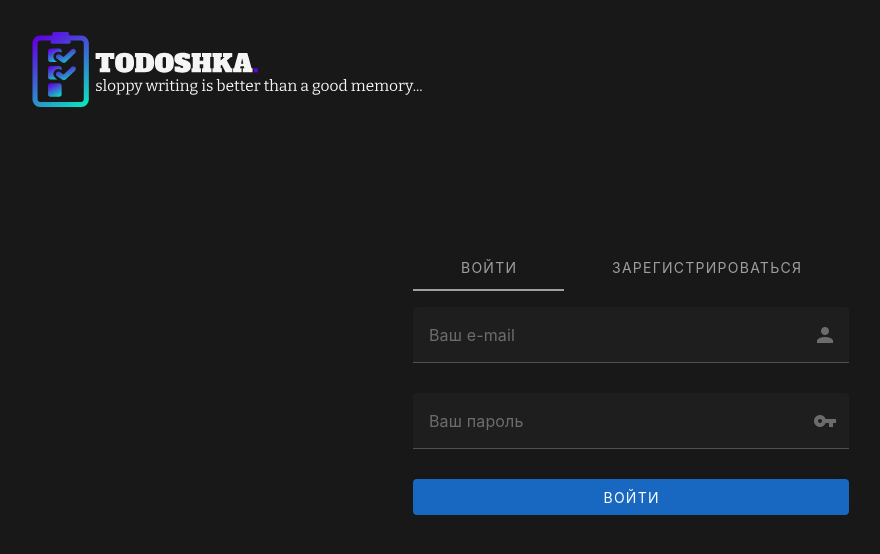
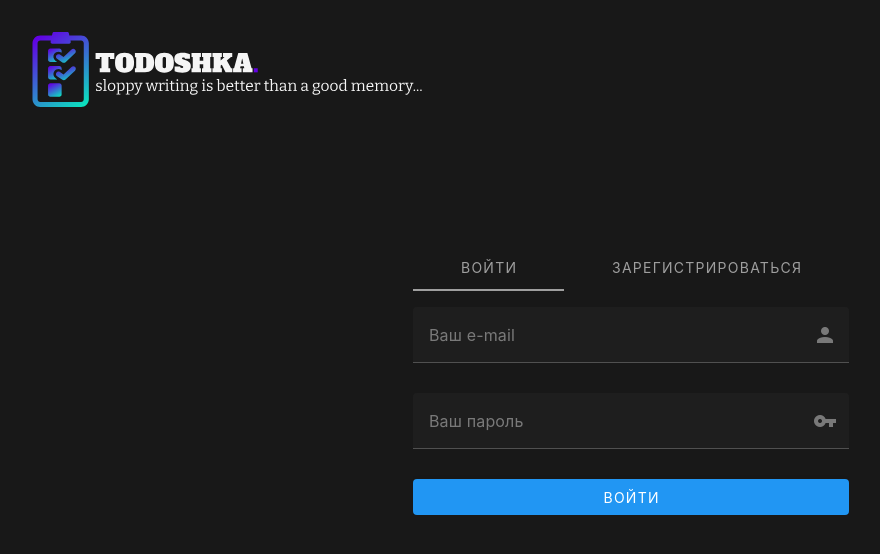
Before and after one commit to AlexanderVerone/vue_todo_list, a Vue app: page /authorization in a window 1280 px wide. Shown: the top 554 px of the page, without its empty margins (9-889 px from the left). Built offline with nearby package versions, Linux system fonts and the light colour scheme; what v-calendar would draw is missing.

Commit message:
change default vuetify theme

```diff
--- a/src/plugins/vuetify.ts
+++ b/src/plugins/vuetify.ts
@@ -15,4 +15,7 @@ export default createVuetify({
       mdi,
     }
   },
+  theme: {
+    defaultTheme: 'dark'
+  }
 })
```
Lines whose indentation alone changed are shown as unchanged.
